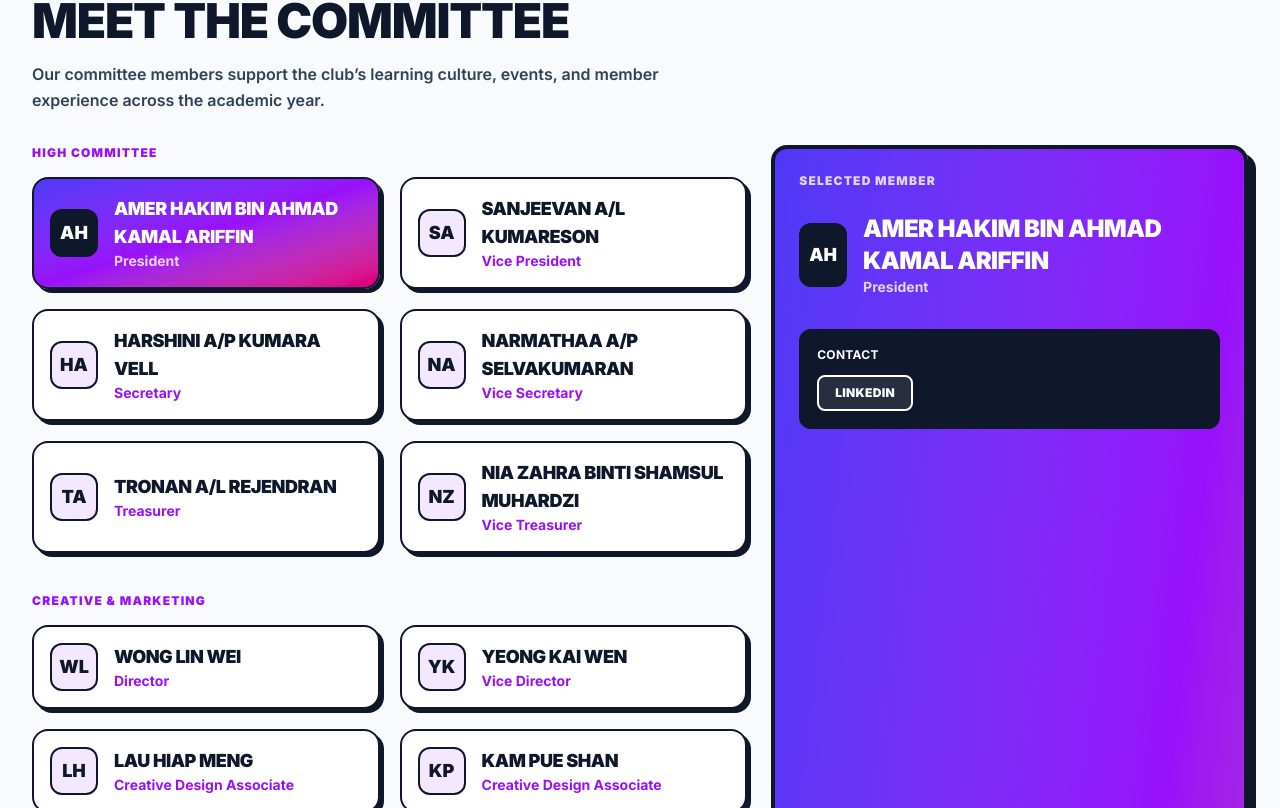
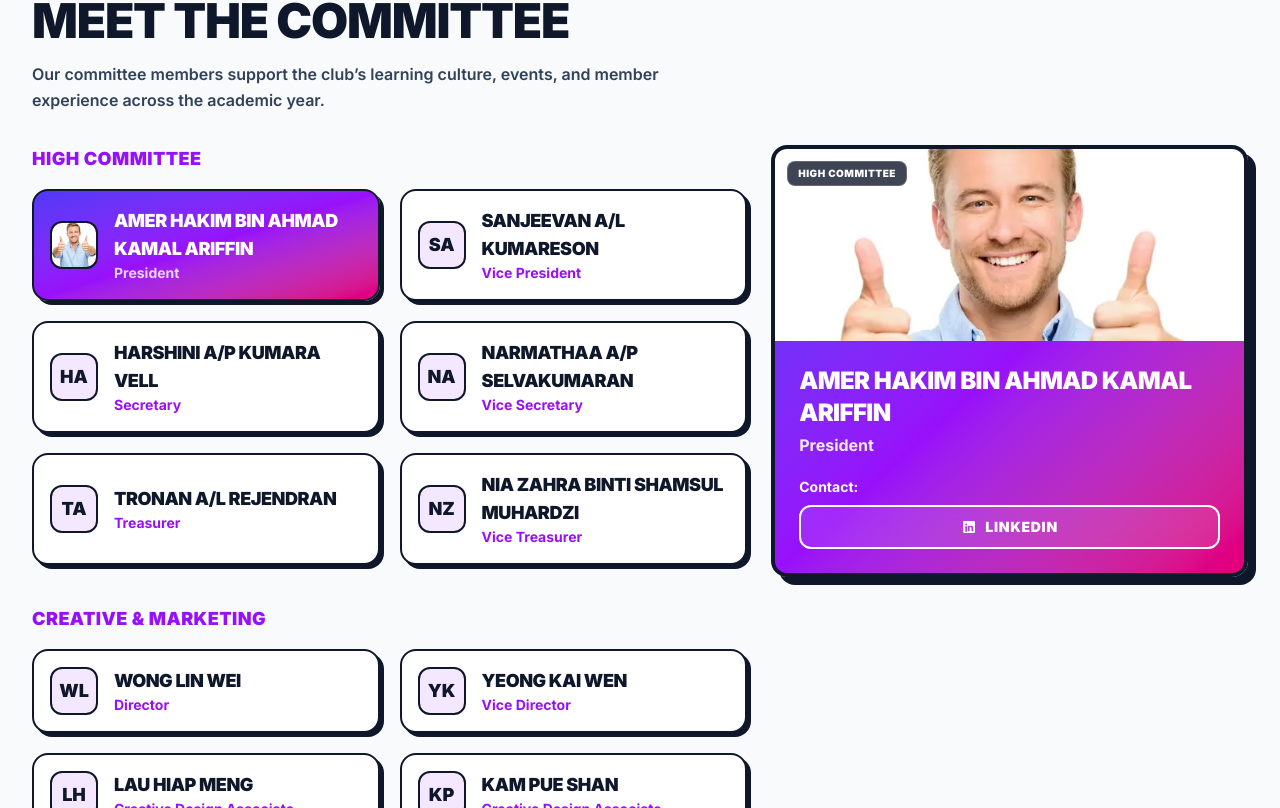
Before and after one commit to kisshore19-programmer/umdac-website, a Next.js app: page /about in a window 1280 px wide. Shown: the part 772-1580 px from the top of the page. Built offline with nearby package versions, Linux system fonts and the light colour scheme; no server answers.

Commit message:
edit about us page

```diff
--- a/src/app/about/page.tsx
+++ b/src/app/about/page.tsx
@@ -2,14 +2,18 @@
 
 import { useState } from 'react'
 
-type Member = { name: string; role: string }
+type Member = { name: string; role: string; image?: string; linkedin?: string }
 type DepartmentGroup = { department: string; members: Member[] }
 
 const committeeByDepartment: DepartmentGroup[] = [
   {
     department: 'High Committee',
     members: [
-      { name: 'Amer Hakim bin Ahmad Kamal Ariffin', role: 'President' },
+      {
+        name: 'Amer Hakim bin Ahmad Kamal Ariffin',
+        role: 'President',
+        image: '/members/amer_hakim.png',
+      },
       { name: 'Sanjeevan A/L Kumareson', role: 'Vice President' },
       { name: 'Harshini A/P Kumara Vell', role: 'Secretary' },
       { name: 'Narmathaa A/P Selvakumaran', role: 'Vice Secretary' },
@@ -135,11 +139,13 @@ function SectionHeading({
 function CommitteeCard({
   name,
   role,
+  image,
   onSelect,
   isSelected = false,
 }: {
   name: string
   role: string
+  image?: string
   onSelect: () => void
   isSelected?: boolean
 }) {
@@ -156,15 +162,24 @@ function CommitteeCard({
     >
       <div className="flex items-center gap-4">
         <div
-          className={`flex h-12 w-12 shrink-0 items-center justify-center rounded-xl border-2 border-slate-900 text-lg font-black uppercase ${
+          className={`relative flex h-12 w-12 shrink-0 items-center justify-center overflow-hidden rounded-xl border-2 border-slate-900 text-lg font-black uppercase ${
             isSelected ? 'bg-slate-900 text-white' : 'bg-purple-100 text-slate-900'
           }`}
         >
-          {name
+          {image ? (
+            <img
+              src={image}
+              alt={name}
+              className="h-full w-full object-cover"
+              style={{ objectPosition: 'center 18%' }}
+            />
+          ) : (
+            name
               .split(' ')
               .slice(0, 2)
               .map((part) => part[0])
-            .join('')}
+              .join('')
+          )}
         </div>
         <div>
           <p
@@ -234,11 +249,11 @@ export default function AboutPage() {
           title="Meet the committee"
           description="Our committee members support the club’s learning culture, events, and member experience across the academic year."
         />
-        <div className="grid gap-6 lg:grid-cols-[1.2fr_0.8fr]">
+        <div className="grid gap-6 lg:grid-cols-[1.2fr_0.8fr] lg:items-start">
           <div className="space-y-10">
             {committeeByDepartment.map(({ department, members }) => (
               <div key={department}>
-                <p className="mb-4 text-xs font-black uppercase tracking-widest text-purple-600">
+                <p className="mb-4 text-base sm:text-lg font-black uppercase tracking-wide text-purple-600">
                   {department}
                 </p>
                 <div className="grid gap-5 md:grid-cols-2">
@@ -247,6 +262,7 @@ export default function AboutPage() {
                       key={member.name}
                       name={member.name}
                       role={member.role}
+                      image={member.image}
                       onSelect={() => setSelected({ ...member, department })}
                       isSelected={selected.name === member.name}
                     />
@@ -256,36 +272,51 @@ export default function AboutPage() {
             ))}
           </div>
 
-          <aside className="rounded-2xl border-4 border-slate-900 bg-gradient-to-br from-indigo-600 via-purple-600 to-pink-600 p-6 text-white shadow-[8px_8px_0px_0px_rgba(15,23,42,1)]">
-            <p className="text-xs font-black uppercase tracking-widest text-white/80">
-              Selected member
-            </p>
-            <div className="mt-6 flex items-center gap-4">
-              <div className="flex h-16 w-16 items-center justify-center rounded-xl border-2 border-slate-900 bg-slate-900 text-lg font-black text-white">
+          <aside className="h-fit overflow-hidden rounded-2xl border-4 border-slate-900 bg-gradient-to-br from-indigo-600 via-purple-600 to-pink-600 text-white shadow-[8px_8px_0px_0px_rgba(15,23,42,1)] lg:sticky lg:top-20">
+            <div className="relative h-44 sm:h-48 w-full overflow-hidden bg-slate-900">
+              {selected.image ? (
+                <img
+                  src={selected.image}
+                  alt={selected.name}
+                  className="h-full w-full object-cover"
+                  style={{ objectPosition: 'center 18%' }}
+                />
+              ) : (
+                <div className="relative flex h-full w-full flex-col items-center justify-center bg-gradient-to-br from-slate-950 via-slate-900 to-indigo-950 p-4 text-center">
+                  <div className="absolute inset-0 opacity-20 [background-image:radial-gradient(circle_at_center,_#c084fc_1px,_transparent_1px)] [background-size:20px_20px]" />
+                  <div className="relative flex h-20 w-20 items-center justify-center rounded-2xl border-2 border-white/25 bg-white/10 text-2xl font-black uppercase text-white shadow-[0_8px_32px_0_rgba(0,0,0,0.37)] backdrop-blur-md">
                     {selected.name
                       .split(' ')
                       .slice(0, 2)
                       .map((part) => part[0])
                       .join('')}
                   </div>
-              <div>
-                <h3 className="text-2xl font-black uppercase tracking-tight text-white">
+                </div>
+              )}
+              <span className="absolute top-3 left-3 rounded-lg border border-white/20 bg-slate-900/80 px-2.5 py-1 text-[10px] font-black uppercase tracking-wider text-white backdrop-blur">
+                {selected.department}
+              </span>
+            </div>
+
+            <div className="p-5 sm:p-6">
+              <h3 className="text-xl sm:text-2xl font-black uppercase tracking-tight text-white">
                 {selected.name}
               </h3>
-                <p className="text-sm font-bold text-white/80">{selected.role}</p>
-              </div>
-            </div>
-            <div className="mt-8 space-y-4 rounded-xl border-2 border-slate-900 bg-slate-900 p-4 text-sm text-white/80">
-              <div>
-                <p className="text-xs font-bold uppercase tracking-wide text-white">
-                  Contact
+              <p className="mt-1 text-sm sm:text-base font-bold text-white/90">
+                {selected.role}
               </p>
+
+              <div className="mt-4 sm:mt-5">
+                <p className="text-xs sm:text-sm font-bold text-white">Contact:</p>
                 <a
-                  href="#"
+                  href={selected.linkedin || '#'}
                   target="_blank"
                   rel="noopener noreferrer"
-                  className="mt-3 inline-flex items-center justify-center gap-2 rounded-lg border-2 border-white bg-white/10 px-4 py-2 text-xs font-black uppercase tracking-wide text-white transition hover:bg-white hover:text-slate-900"
+                  className="mt-2 inline-flex w-full items-center justify-center gap-2 rounded-xl border-2 border-white bg-white/10 px-4 py-2.5 text-xs sm:text-sm font-black uppercase tracking-wider text-white backdrop-blur transition hover:bg-white hover:text-slate-900 active:translate-y-0.5"
                 >
+                  <svg className="h-4 w-4 fill-current" viewBox="0 0 24 24" aria-hidden="true">
+                    <path d="M19 3a2 2 0 0 1 2 2v14a2 2 0 0 1-2 2H5a2 2 0 0 1-2-2V5a2 2 0 0 1 2-2h14m-.5 15.5v-5.3a3.26 3.26 0 0 0-3.26-3.26c-.85 0-1.84.52-2.28 1.3v-1.11h-2.79v8.37h2.79v-4.93c0-.77.62-1.4 1.39-1.4a1.4 1.4 0 0 1 1.4 1.4v4.93h2.75M6.46 10.9v8.37H9.2V10.9H6.46M7.83 6.64a1.5 1.5 0 1 0 0 3 1.5 1.5 0 0 0 0-3" />
+                  </svg>
                   LinkedIn
                 </a>
               </div>
```
Also changed, not shown: public/members/amer_hakim.png (added). Lines whose indentation alone changed are shown as unchanged.
